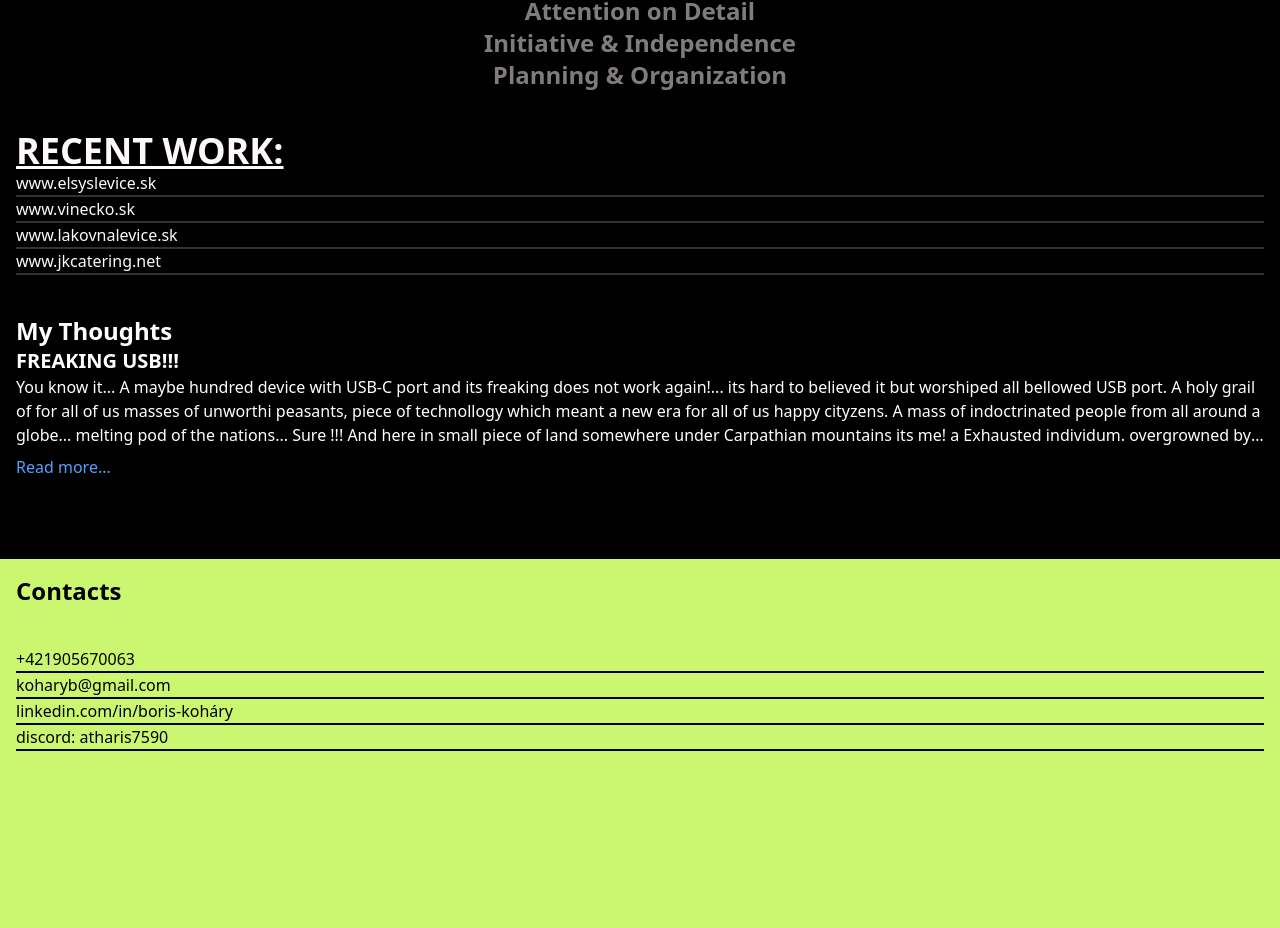
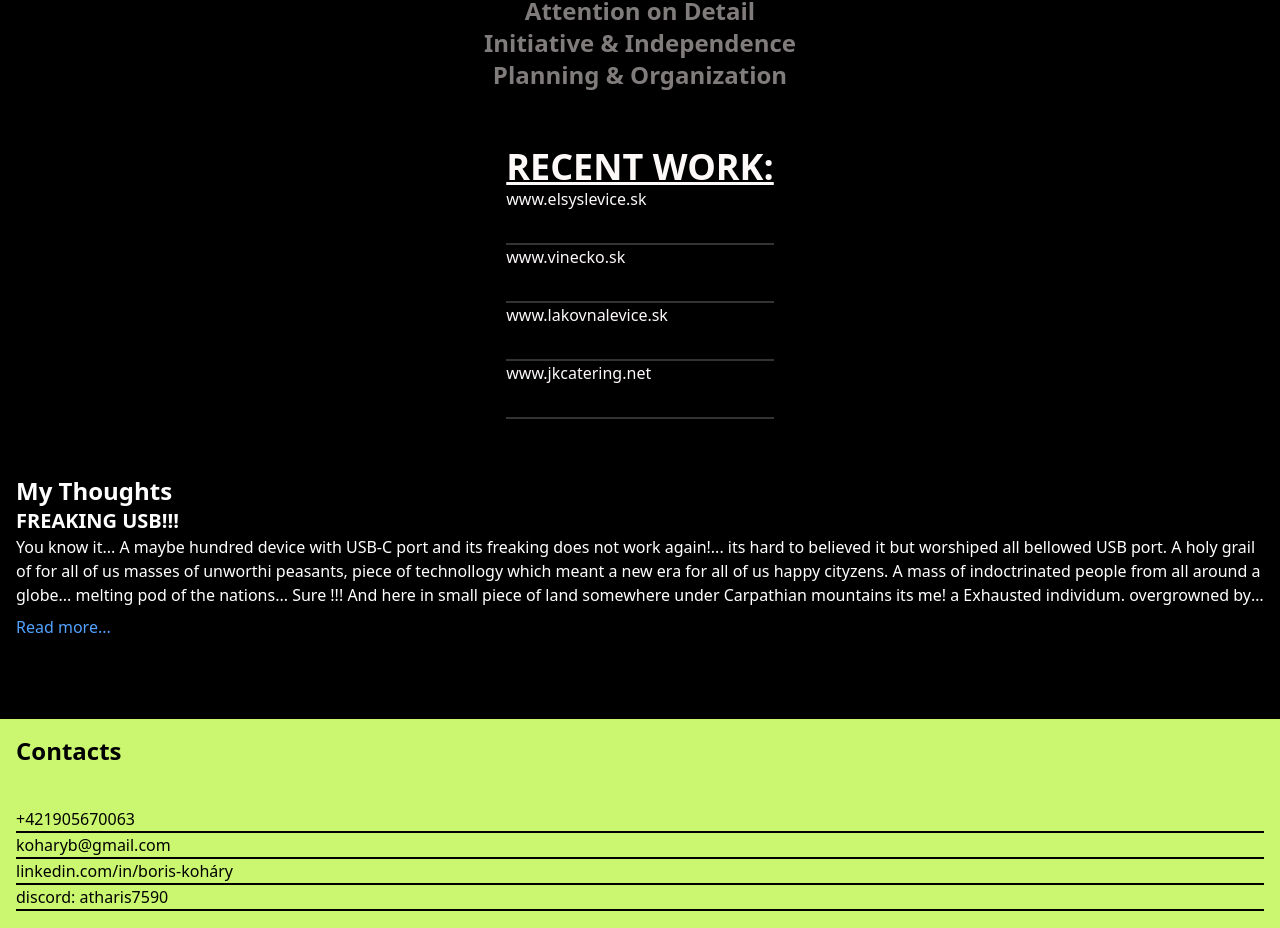
Before and after one commit to koharyb/koharyb, a React (Vite) app: page / in a window 1280 px wide. Shown: the part 1155-2083 px from the top of the page. Built offline with nearby package versions, Linux system fonts and the light colour scheme.

Commit message:
some changes

```diff
--- a/src/components/Work.jsx
+++ b/src/components/Work.jsx
@@ -2,28 +2,28 @@ import React from "react";
 
 const Work = () => {
   return (
-    <div>
+    <div className="lg:max-w-[200vh] lg:flex lg:items-center lg:justify-center">
       <div className="flex flex-col m-4 mb-10 animate-slideUp">
         <h2 className="text-4xl text-[#fdf9f9] font-bold underline">
           RECENT WORK:
         </h2>
 
-        <div className="border-b-2 border-[#353232]">
+        <div className="border-b-2 border-[#353232] lg:pb-8">
           <a href="" className="text-[#fdf9f9]">
             www.elsyslevice.sk
           </a>
         </div>
-        <div className="border-b-2 border-[#353232]">
+        <div className="border-b-2 border-[#353232] lg:pb-8">
           <a href="" className="text-[#fdf9f9]">
             www.vinecko.sk
           </a>
         </div>
-        <div className="border-b-2 border-[#353232]">
+        <div className="border-b-2 border-[#353232] lg:pb-8">
           <a href="" className="text-[#fdf9f9]">
             www.lakovnalevice.sk
           </a>
         </div>
-        <div className="border-b-2 border-[#353232]">
+        <div className="border-b-2 border-[#353232] lg:pb-8">
           <a href="" className="text-[#fdf9f9]">
             www.jkcatering.net
           </a>
```
